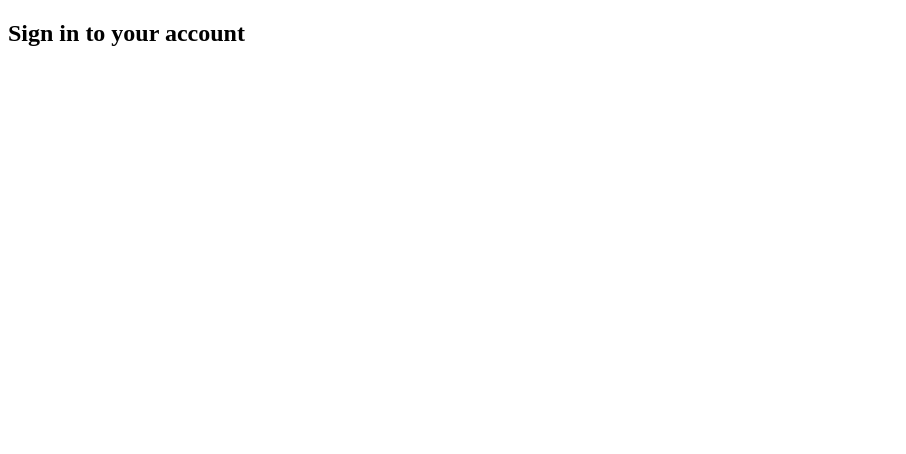
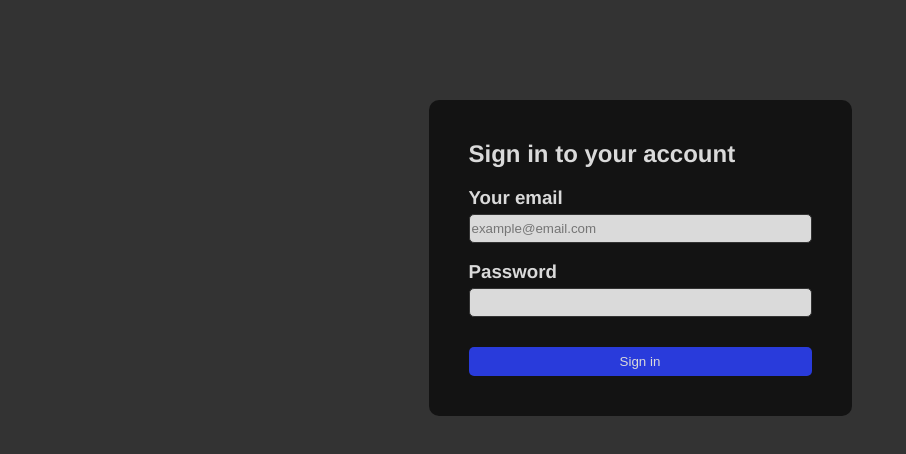
Before and after one commit to Yuta-0202/w8-output, a plain HTML site: page form/index.html in a window 1280 px wide. Shown: the whole page, without its empty margins (0-906 px from the left). Drawn offline with Linux system fonts and the light colour scheme.

Commit message:
入力フォーム作成

```diff
--- a/form/index.html
+++ b/form/index.html
@@ -4,11 +4,17 @@
     <meta charset="UTF-8">
     <meta http-equiv="X-UA-Compatible" content="IE=edge">
     <meta name="viewport" content="width=device-width, initial-scale=1.0">
-    <title>Grid Layout</title>
+    <title>Login</title>
     <link rel="stylesheet" href="./style.css">
 </head>
 <body>
-    <h2>Sign in to your account</h2>
-
+    <article class="box">
+        <h2 class="topmsg">Sign in to your account</h2>
+            <h3 class="submsg">Your email</h3>
+                <input type="email" name="email" placeholder="example@email.com" size="40" class="input">
+            <h3 class="submsg">Password</h3>
+                <input type="password" name="password" size="40" minlength="8" maxlength="15" class="input">
+            <button type="submit">Sign in</button>
+    </article>
 </body>
 </html>
--- a/form/style.css
+++ b/form/style.css
@@ -0,0 +1,54 @@
+
+body {
+    font-family: "Helvetica Neue",
+      Arial,
+      "Hiragino Kaku Gothic ProN",
+      "Hiragino Sans",
+      sans-serif;
+    background-color: #333;
+    color: #dadada;
+}
+
+.box{
+    padding: 40px;
+    margin-top: 100px;
+    margin-left: auto;
+    margin-right: auto;
+    display: flex;
+    flex-direction: column;
+    width: fit-content;
+    height: fit-content;
+    background-color: #131313;
+    border-radius: 10px;
+}
+
+.topmsg{
+    margin: 0;
+}
+
+.submsg{
+    margin-bottom: 5px;
+}
+
+input {
+    background-color: #dadada;
+    height: 25px;
+    border: 1px solid #333;
+    border-radius: 5px;
+}
+
+button{
+    color:#dadada;
+    background-color: #293bdb;
+    padding: 7px;
+    margin-top: 30px;
+    box-shadow: none;
+    border-radius: 5px;
+    border: none;
+    cursor: pointer;
+    transition: .3s;
+}
+
+button:hover{
+    background-color: #0b20db;
+}
--- a/style.css
+++ b/style.css
@@ -22,7 +22,7 @@ h2 {
     height: 50px;
     background: #cc8f66;
     border: 3px solid rgb(105, 170, 228);;
-    border-radius: 10%;
+    border-radius: 10px;
 }
 
 .grid{
```
